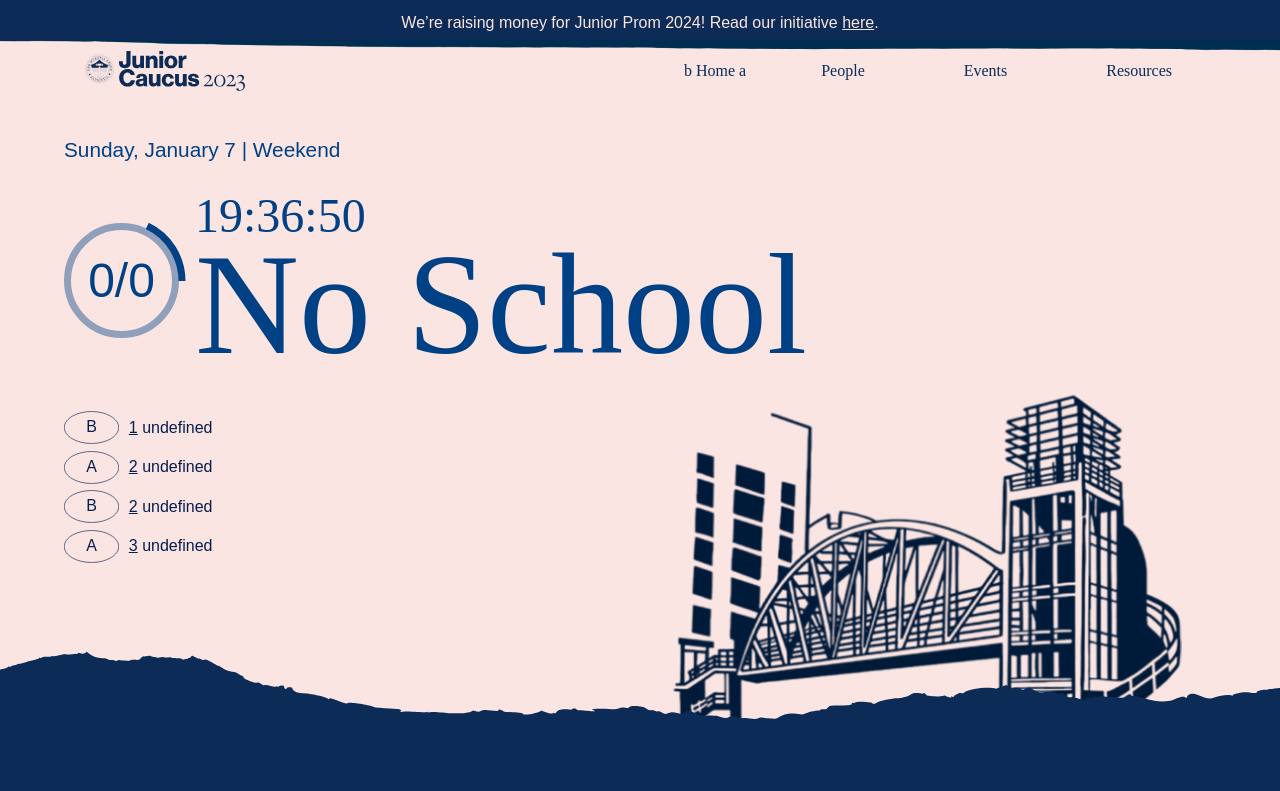
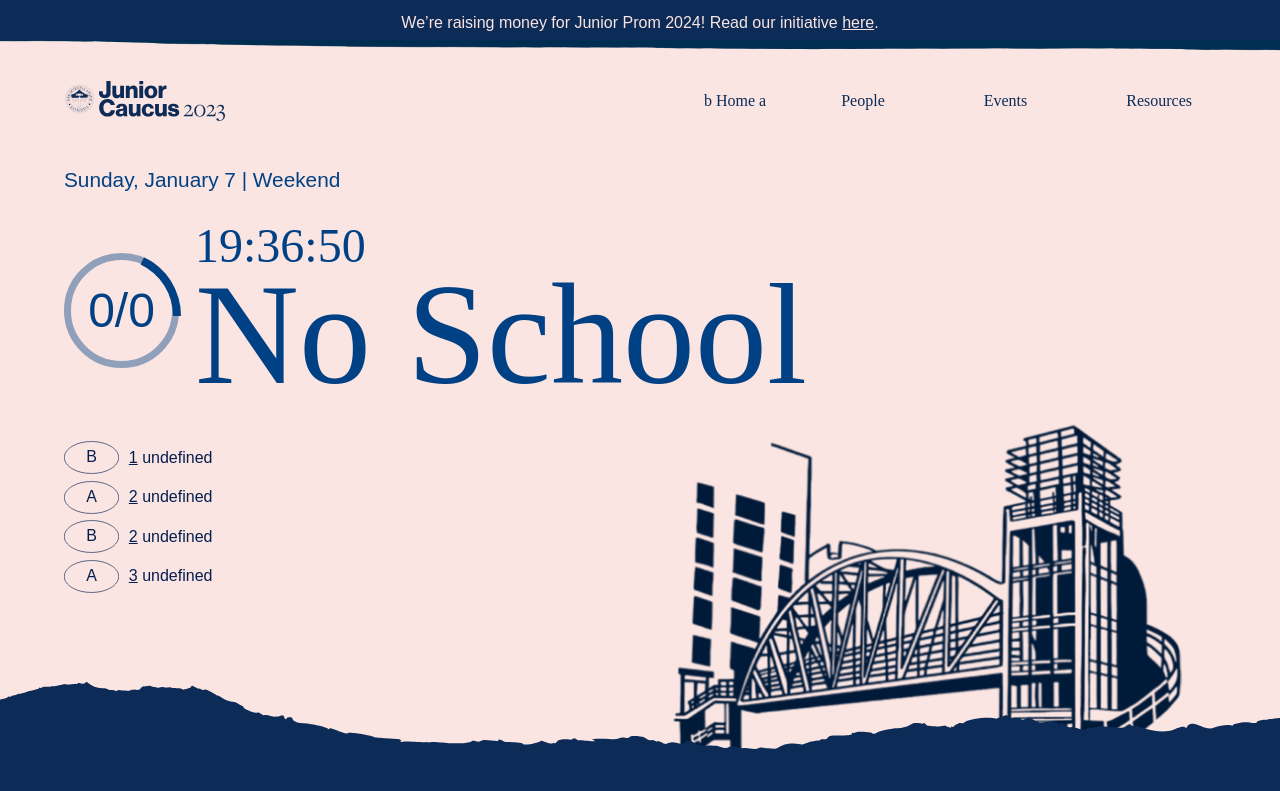
Before and after one commit to Junior-Caucus-SU/junior.stuysu.org, a React (Create React App) app: page / in a window 1280 px wide. Shown: the top 791 px of the page. Built offline with nearby package versions, Linux system fonts and the light colour scheme; no server answers; a web font is replaced by a local one.

Commit message:
Design fix #3

```diff
--- a/src/components/NonPage/Nav.css
+++ b/src/components/NonPage/Nav.css
@@ -4,13 +4,13 @@
 
 .nav-container {
   display: flex;
-  width: 90vw;
   height: 5vh;
   flex-direction: row;
   justify-content: space-between;
   align-items: center;
-  padding: 20px;
-  margin: auto;
+  margin-top: 30px;
+  padding-left: 5vw;
+  padding-right: 5vw;
 }
 
 .decorative {
--- a/src/components/NonPage/Schedule.jsx
+++ b/src/components/NonPage/Schedule.jsx
@@ -32,11 +32,11 @@ export default function ScheduleBanner(props) {
         <div className="time-circle">
           <svg className="progress-ring" width="140" height="140">
             <circle
-              cx="69"
-              cy="70"
+              cx="64"
+              cy="75"
               r="61"
               stroke="#004085"
-              strokeWidth="7"
+              strokeWidth="8"
               fill="transparent"
               strokeDasharray={circumference}
               strokeDashoffset={strokeDashoffset}
```
